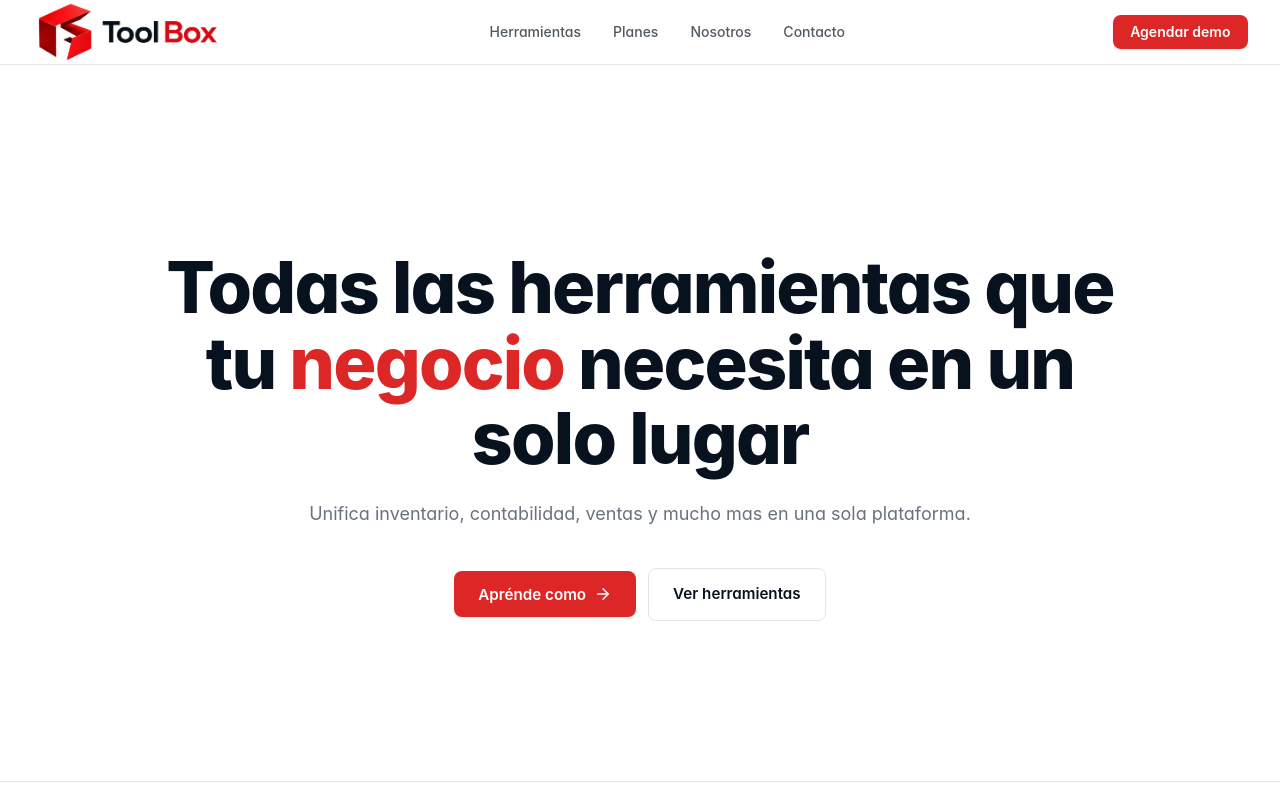
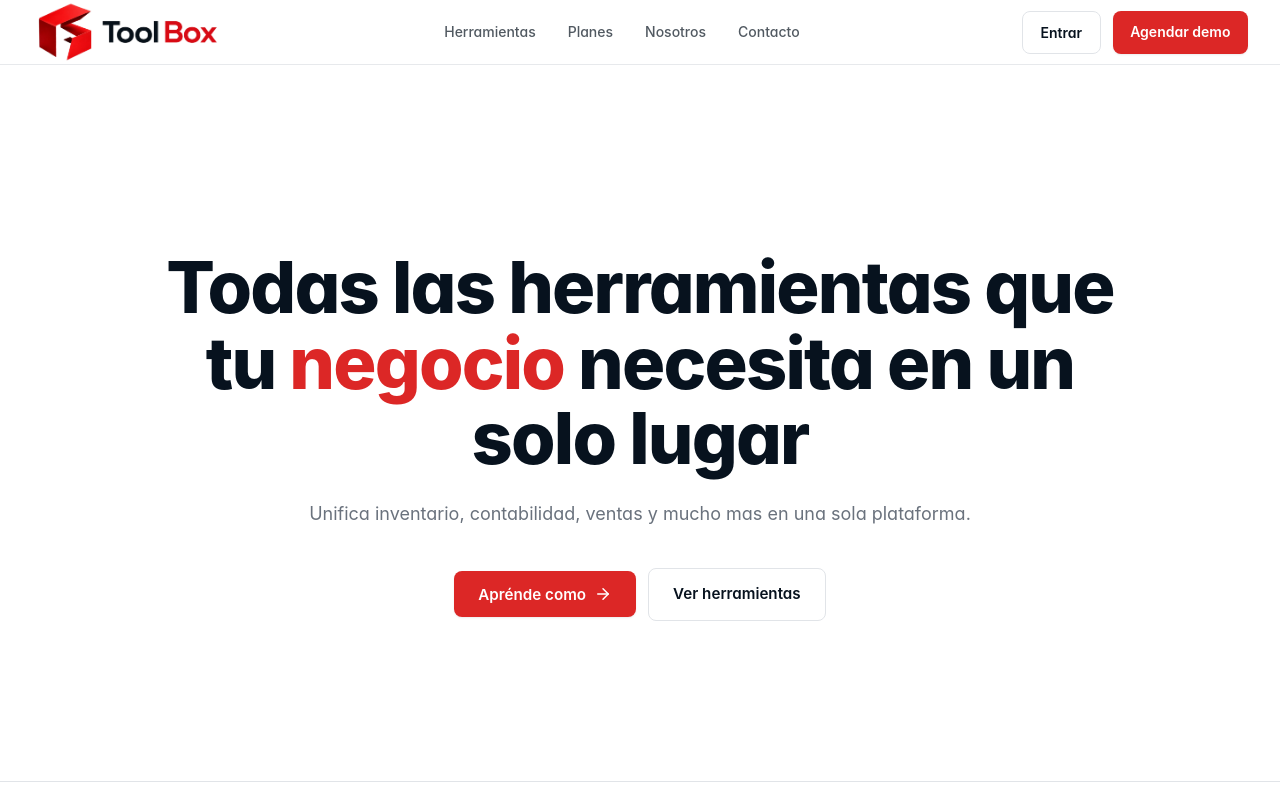
Before and after one commit to ToolBoxAdmin/toolbox, a React (Vite) app: page / in a window 1280 px wide. Shown: the top 800 px of the page. Built offline with nearby package versions, Linux system fonts and the light colour scheme.

Commit message:
Add login Button to Landing Page

```diff
--- a/src/Landing.tsx
+++ b/src/Landing.tsx
@@ -85,11 +85,15 @@ function Header() {
             </a>
           ))}
         </nav>
-        <div className="hidden md:block ml-auto">
-          <a href="#contacto" className="btn-primary">
-            Agendar demo
-          </a>
+        <div className="hidden md:flex gap-3 ml-auto">
+           <a href="/login" className="btn-ghost">
+           Entrar
+           </a>
+           <a href="#contacto" className="btn-primary">
+           Agendar demo
+           </a>
         </div>
+
         <button
           aria-label="Abrir menú"
           onClick={() => setOpen((v) => !v)}
@@ -111,6 +115,9 @@ function Header() {
                 {l.label}
               </a>
             ))}
+            <a href="/login" onClick={() => setOpen(false)} className="btn-ghost mt-2 justify-center">
+              Entrar
+            </a>
             <a href="#contacto" onClick={() => setOpen(false)} className="btn-primary mt-2 justify-center">
               Agendar demo
             </a>
```
